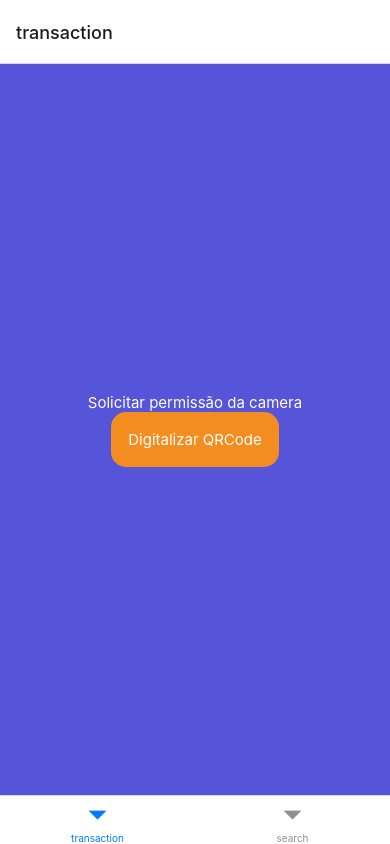
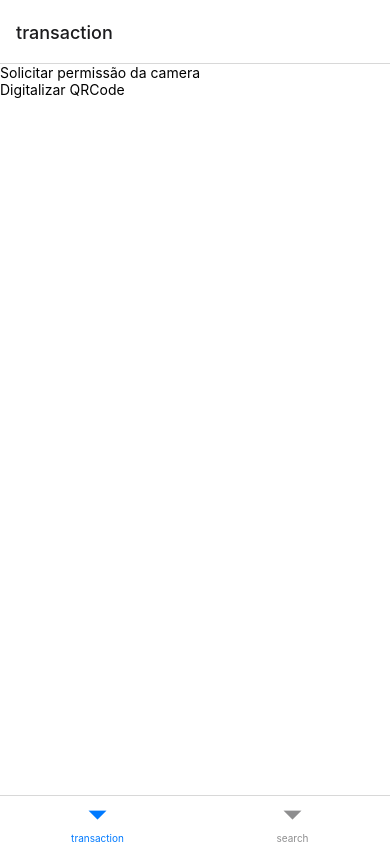
Before and after one commit to profAndreaFranca/E-library, a React Native app: screen /transaction in a window 390 px wide. Built offline with nearby package versions, Linux system fonts and the light colour scheme.

Commit message:
Update transaction.js

```diff
--- a/screens/transaction.js
+++ b/screens/transaction.js
@@ -1,86 +1,101 @@
 import React from "react";
 import { Text, View, StyleSheet, TouchableOpacity } from "react-native";
 import { BarCodeScanner } from "expo-barcode-scanner";
-import * as Permissions from "expo-permissions"
+import * as Permissions from "expo-permissions";
 
-
-export default class Transaction extends React.Component{
-    constructor(){
-        super()
-        this.state ={
+export default class Transaction extends React.Component {
+  constructor() {
+    super();
+    this.state = {
       domState: "normal", //estado de modo
       hasCameraPermissions: null, //verifica se tem permissão para usar a camera
-            scanned:false, //ja fez o scanner ou não
-            scannerData:"", //receber o dado escaneado
-        }
+      scanned: false, //ja fez o scanner ou não
+      scannerData: "", //receber o dado escaneado
+    };
   }
 
   getCameraPermission = async (donState) => {
-        const {status} = await Permissions.askAsync(Permissions.CAMERA)
+    const { status } = await Permissions.askAsync(Permissions.CAMERA);
 
     this.setState({
       hasCameraPermissions: status == "granted",
-            donState:donState,
-            scanned:false
-        })
-    }
-    handlebarCodeScanner = async ({type,data}) => {
-
+      donState: donState,
+      scanned: false,
+    });
+  };
+  handlebarCodeScanner = async ({ type, data }) => {
     this.setState({
       scannerData: data,
-            donState: 'normal',
+      donState: "normal",
       scanned: true,
-        })
-
+    });
+  };
+  render() {
+    const { domState, hasCameraPermissions, scannerData, scanned } = this.state;
+    if (domState == "scanner") {
+      return (
+        <BarCodeScanner
+          onBarCodeScanned={scanned ? undefined : this.handlebarCodeScanner}
+          style={StyleSheet.absoluteFillObject}
+        />
+      );
     }
-    render(){
-        const{
-            domState,
-            hasCameraPermissions,
-            scannerData,
-            scanned,
-        }= this.state
-        if(domState == "scanner"){
-            return(
-                <BarCodeScanner
-                onBarCodeScanned = {scanned?undefined: this.handlebarCodeScanner}
-                style = {StyleSheet.absoluteFillObject}
-                />
-            )
-        }
-        return(
+    return (
       <View style={styles.container}>
         <Text style={styles.buttomText}>
-                    {hasCameraPermissions? scannerData: "Solicitar permissão da camera"}
+          {hasCameraPermissions ? scannerData : "Solicitar permissão da camera"}
         </Text>
         <TouchableOpacity
           style={styles.buttom}
-                    onPress={()=> this.getCameraPermission("scanner")}
+          onPress={() => this.getCameraPermission("scanner")}
         >
           <Text style={styles.buttomText}>Digitalizar QRCode</Text>
         </TouchableOpacity>
       </View>
-        )
+    );
   }
 }
 
 const styles = StyleSheet.create({
-    container:{
-        flex:1,
-        justifyContent:"center",
-        alignItems:"center",
-        backgroundColor:"#5654d9"
+    container: {
+      flex: 1,
+      backgroundColor: "#FFFFFF"
     },
-    buttom:{
-        width:'43%',
-        height:55,
-        justifyContent:"center",
-        alignItems: "center",
-        backgroundColor: "#f48d20",
-        borderRadius:15
+    lowerContainer: {
+      flex: 0.5,
+      alignItems: "center"
     },
-    buttomText:{
-        fontSize:15,
-        color:"#fff"
+    textinputContainer: {
+      borderWidth: 2,
+      borderRadius: 10,
+      flexDirection: "row",
+      backgroundColor: "#9DFD24",
+      borderColor: "#FFFFFF"
+    },
+    textinput: {
+      width: "57%",
+      height: 50,
+      padding: 10,
+      borderColor: "#FFFFFF",
+      borderRadius: 10,
+      borderWidth: 3,
+      fontSize: 18,
+      backgroundColor: "#5653D4",
+      color: "#FFFFFF"
+    },
+    scanbutton: {
+      width: 100,
+      height: 50,
+      backgroundColor: "#9DFD24",
+      borderTopRightRadius: 10,
+      borderBottomRightRadius: 10,
+      justifyContent: "center",
+      alignItems: "center"
+    },
+    scanbuttonText: {
+      fontSize: 24,
+      color: "#0A0101",
     }
-})
+
+
+   });
```
Lines whose indentation alone changed are shown as unchanged.
